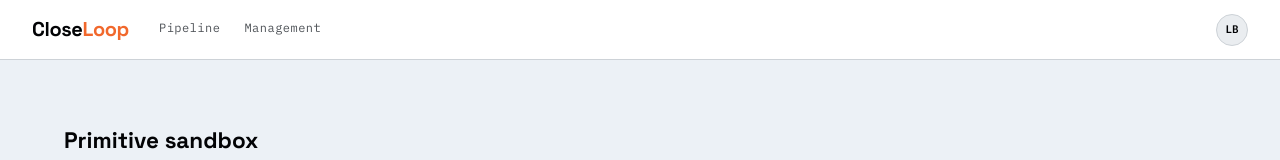
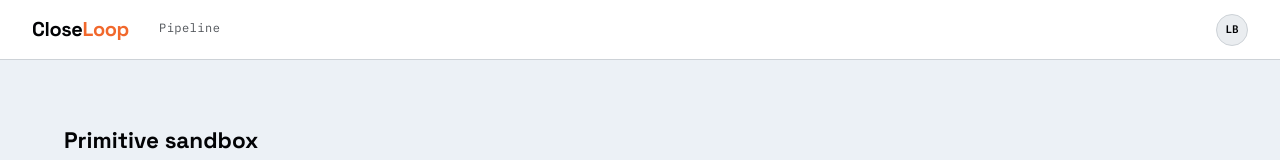
Before and after one commit to kerandia/closeloop, a React (Vite) app in the folder frontend/: page /sandbox in a window 1280 px wide. Shown: the top 160 px of the page. Built offline with nearby package versions, Linux system fonts and the light colour scheme; no server answers.

Commit message:
Update AppShell.tsx

```diff
--- a/frontend/src/components/AppShell.tsx
+++ b/frontend/src/components/AppShell.tsx
@@ -1,5 +1,5 @@
 import type { ReactNode } from 'react'
-import { Link, NavLink } from 'react-router-dom'
+import { Link, NavLink, useLocation } from 'react-router-dom'
 import { withMock } from '../lib/nav'
 import './AppShell.css'
 
@@ -10,6 +10,9 @@
 }
 
 export function AppShell({ children, goingQuiet = 0 }: Props) {
+  // Management is a separate (team-lead) persona — hide its nav link on the
+  // installer/rep pages so the design + business demo flows stay clean.
+  const onManagement = useLocation().pathname.startsWith('/management')
   return (
     <div className="shell">
       <header className="shell__bar">
@@ -17,6 +20,7 @@
           Close<span>Loop</span>
         </Link>
         <nav className="shell__nav">
+          {!onManagement && (
             <NavLink
               to={withMock('/')}
               end
@@ -26,6 +30,8 @@
             >
               Pipeline
             </NavLink>
+          )}
+          {onManagement && (
             <NavLink
               to={withMock('/management')}
               className={({ isActive }) =>
@@ -34,6 +40,7 @@
             >
               Management
             </NavLink>
+          )}
         </nav>
         {goingQuiet > 0 && (
           <span className="shell__radar" title="customers going quiet">
```
Lines whose indentation alone changed are shown as unchanged.
